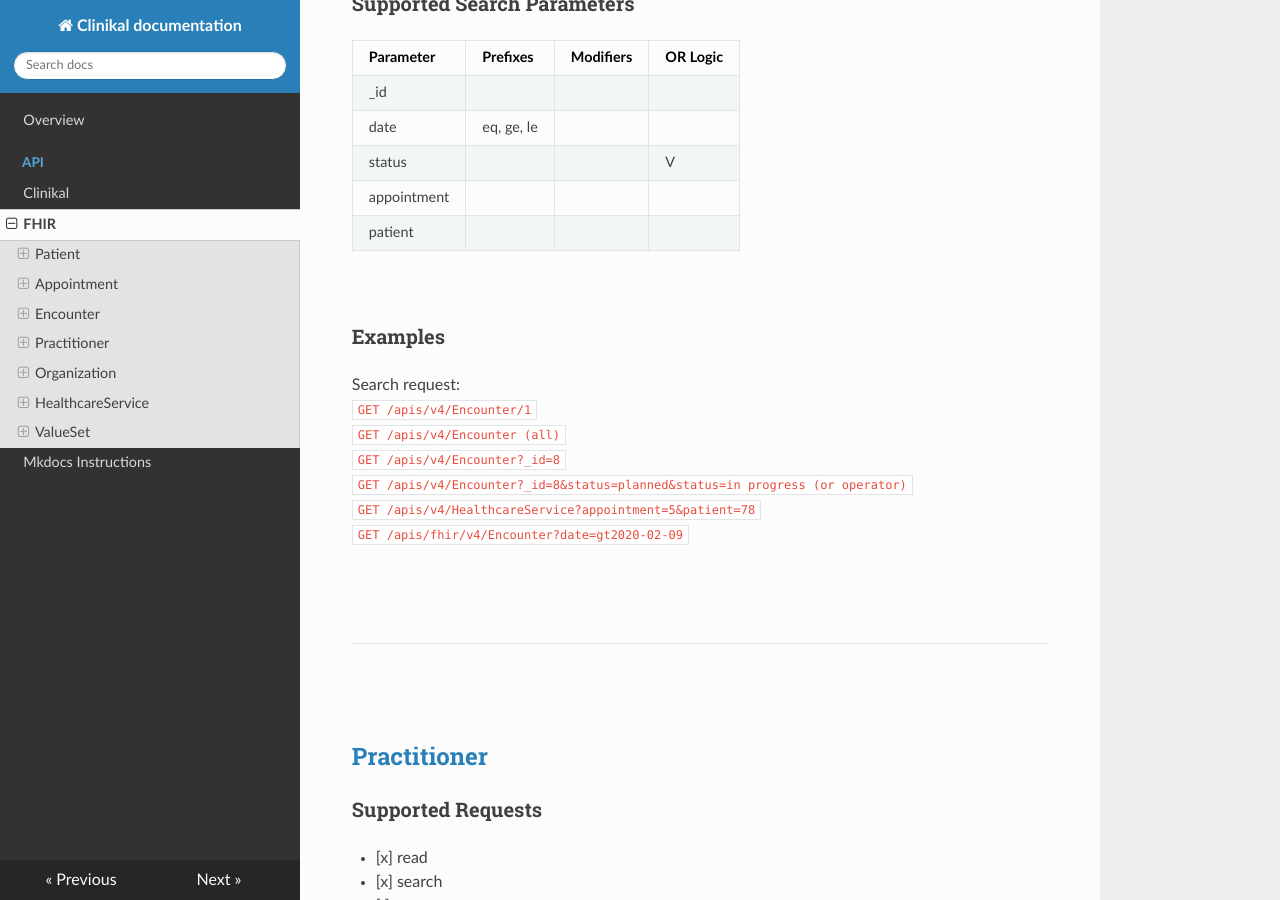
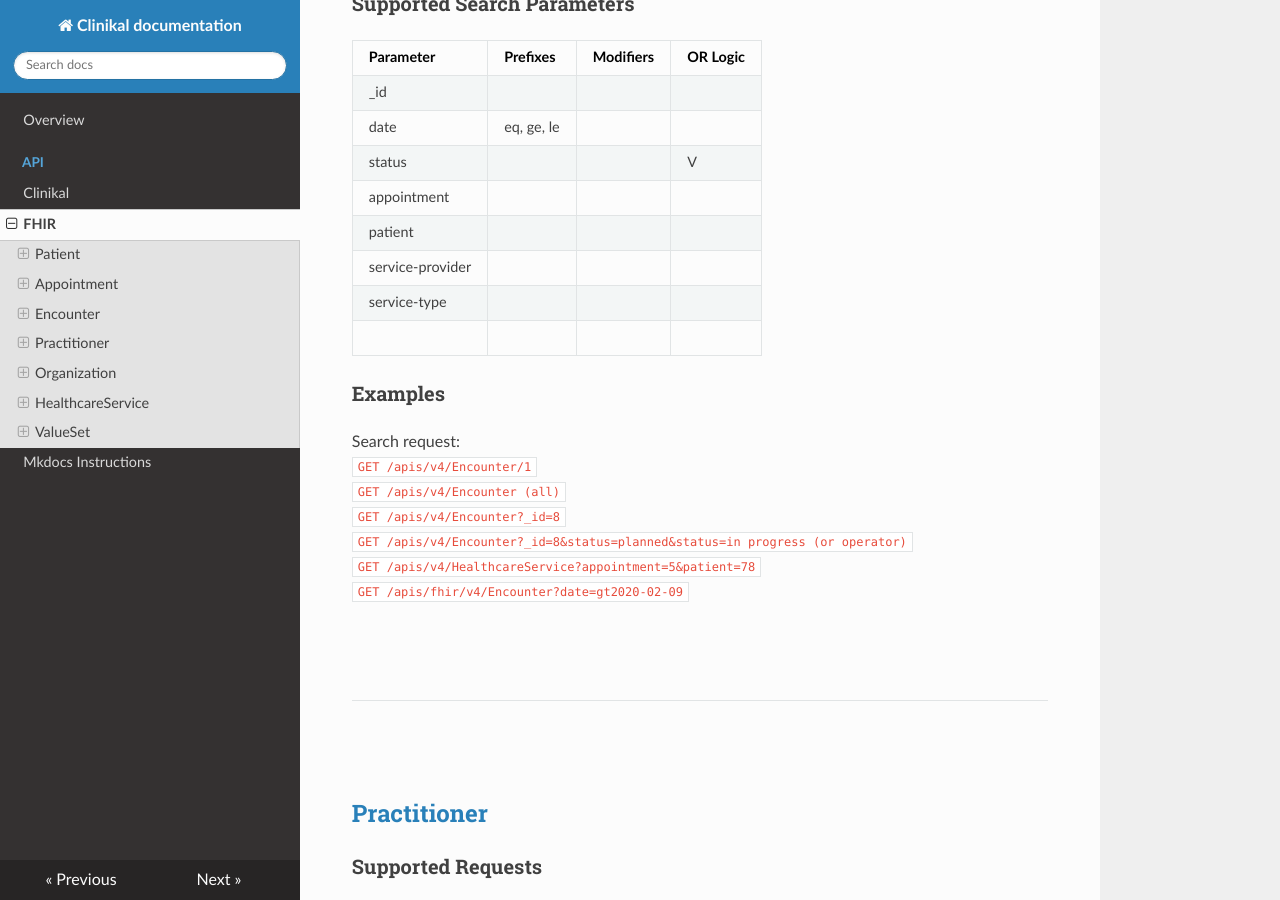
Before and after one commit to MohGovIL/Clinical-Documentation, an MkDocs documentation site: the page built from docs/api/fhir.md, in a window 1280 px wide and 900 px high, scrolled down 6691 px. Built offline with MkDocs 1.6.1, drawn with Linux system fonts in a browser that asks for light colours; nearby versions of some CDN libraries.

Commit message:
Update fhir.md

```diff
--- a/docs/api/fhir.md
+++ b/docs/api/fhir.md
@@ -330,7 +330,8 @@ date|eq, ge, le||
 status|||V
 appointment|||
 patient|||
-
+service-provider|||
+service-type|||
 <br>
 
 ### Examples
```
